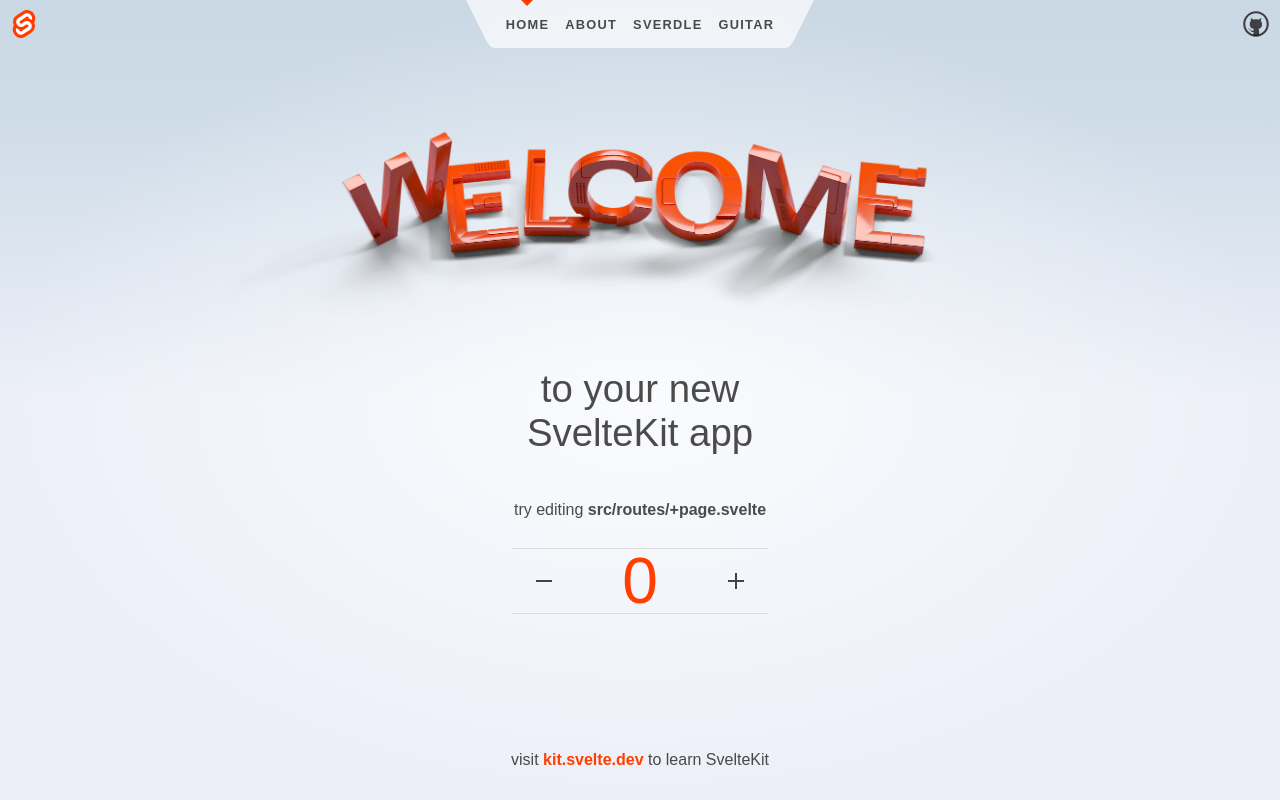
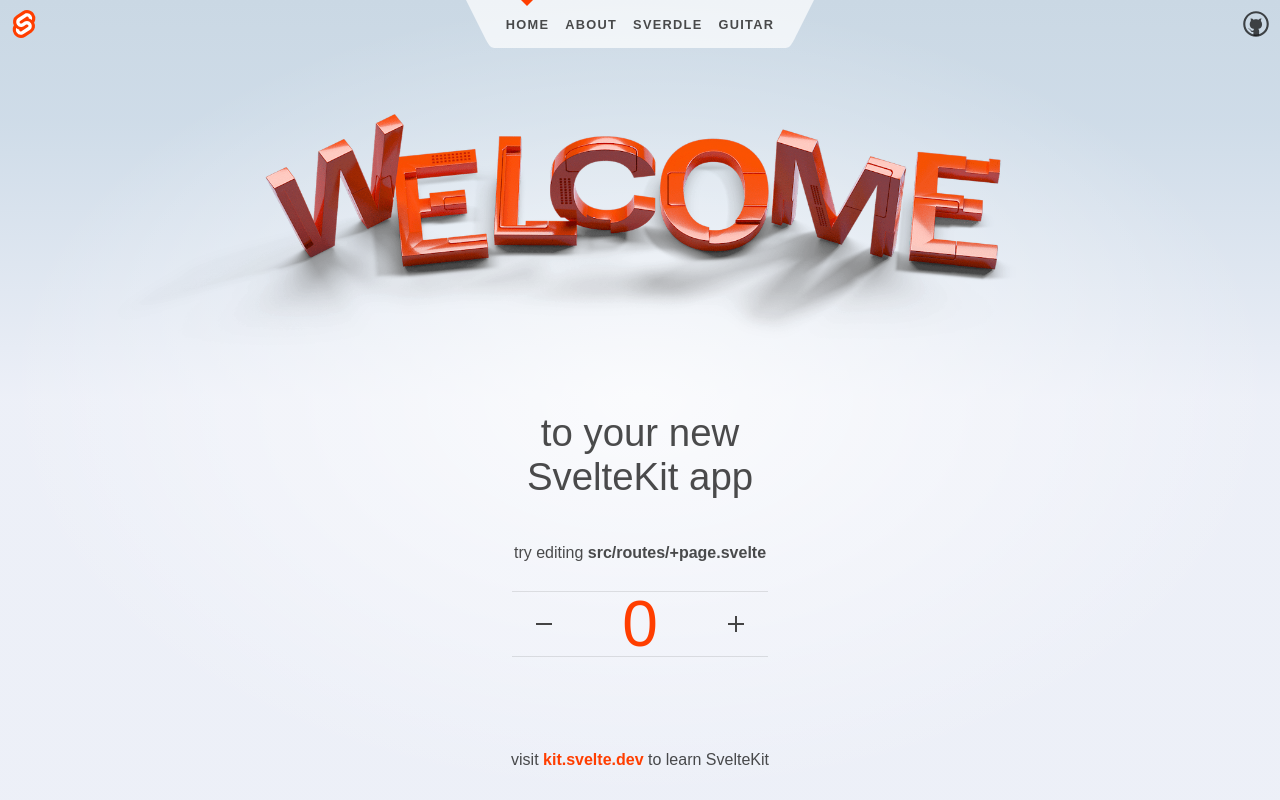
Before and after one commit to kbsharp/learn-guitar-theory, a SvelteKit app: page / in a window 1280 px wide. Built offline with nearby package versions, Linux system fonts and the light colour scheme.

Commit message:
remove max-width

```diff
--- a/src/routes/+layout.svelte
+++ b/src/routes/+layout.svelte
@@ -28,7 +28,7 @@
 		flex-direction: column;
 		padding: 1rem;
 		width: 100%;
-		max-width: 64rem;
+		/* max-width: 80rem; */
 		margin: 0 auto;
 		box-sizing: border-box;
 	}
```
